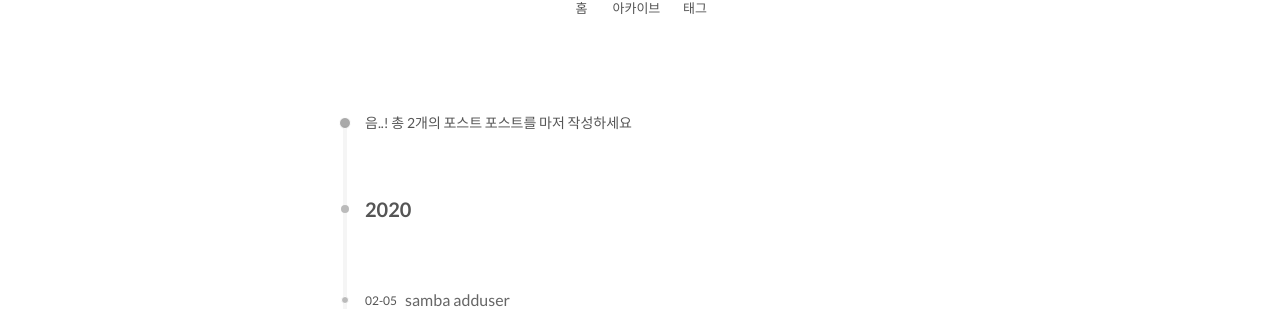
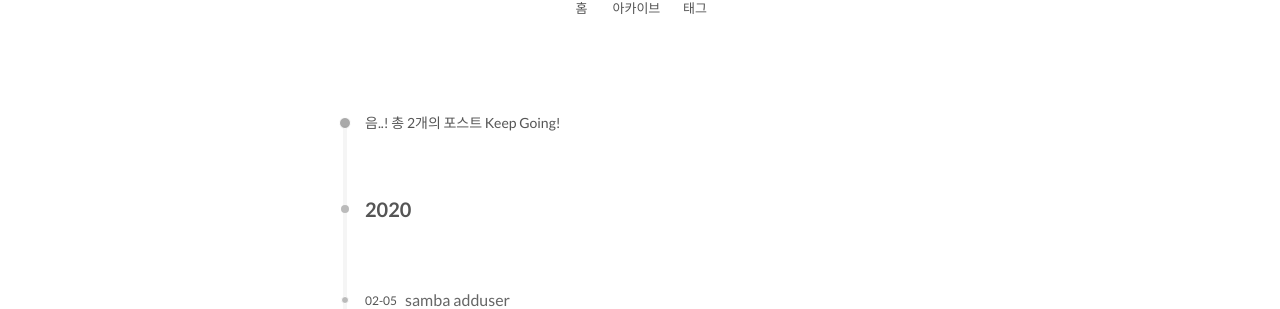
Before and after one commit to smallorbig/smallorbig.github.io, a Jekyll site: the page built from archives/index.html, in a window 1280 px wide. Shown: the part 195-504 px from the top of the page. Built offline with Jekyll 4.4.1, drawn with Linux system fonts in a browser that asks for light colours.

Commit message:
add post

```diff
--- a/_data/languages/ko.yml
+++ b/_data/languages/ko.yml
@@ -77,7 +77,7 @@ cheers:
   great: 훌륭해요
   excellent: 완벽해요
 
-keep_on: 포스트를 마저 작성하세요
+keep_on: Keep Going!
 
 symbol:
   comma: ', '
```
